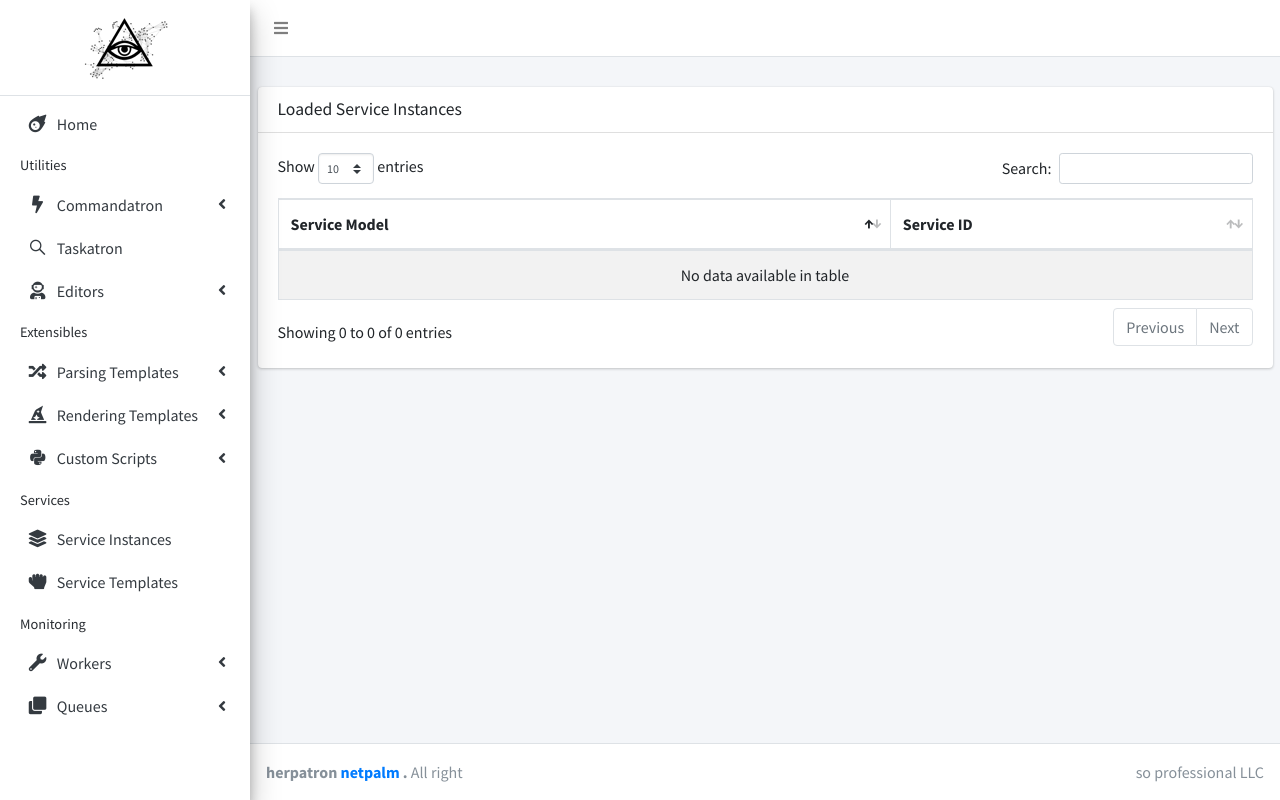
After one commit to tbotnz/netpalm-admin, a Flask app: page /serviceinstance in a window 1280 px wide. The commit adds this page. Run offline with Flask 2, Linux system fonts and the light colour scheme; data that the repository does not hold is empty; some libraries are stand-ins or nearby versions.

Commit message:
service_instance

```diff
--- a/backend/parseatron/parseatron.py
+++ b/backend/parseatron/parseatron.py
@@ -7,7 +7,6 @@ import os
 import json
 
 from backend.confload.confload import Config
-
 
 
 class ParseAtron:
@@ -81,10 +80,8 @@ class ParseAtron:
                                 lstrip_blocks=True,
                                 trim_blocks=True
                                 )
-
             template = j2_env.get_template(fsm_fn_fp.replace("backend/temp_fs/", ""))
             cli_dict = json.loads(cli_txt)
-            print(cli_dict)
             res = template.render(cli_dict)
             self.cleanup_temp_files(file_one=fsm_fn_fp)
             return [res]
--- a/netpalm-admin.py
+++ b/netpalm-admin.py
@@ -166,6 +166,15 @@ def containers():
                         )
 
 
+@app.route("/serviceinstance")
+def service_instance():
+    data = netpalm.get("service/instances/")
+    return render_template(
+                        "service-instance-table.html",
+                        data=data
+                        )
+
+
 @app.route("/process")
 def process():
     data = netpalm.get("workers/")
@@ -241,6 +250,7 @@ def fsm():
         return str(e)
 
 
+@app.route('/j2webhook', methods=['POST'])
 @app.route('/j2', methods=['POST'])
 def j2():
     try:
@@ -297,6 +307,19 @@ def add_j2_config():
         return str(e)
 
 
+@app.route('/j2webhook/add', methods=['POST'])
+def add_j2_webhook():
+    try:
+        data = request.json
+        res = netpalm.post(
+                        route="j2template/webhook/",
+                        payload=data
+                        )
+        return jsonify(res)
+    except Exception as e:
+        return str(e)
+
+
 @app.route('/script/add', methods=['POST'])
 def add_script():
     try:
--- a/templates/navbase.html
+++ b/templates/navbase.html
@@ -134,13 +134,14 @@ scratch. This page gets rid of all links and provides the needed markup only.
                                         </p>
                                     </a>
                                 </li>
-                                <li class="nav-item has-treeview">
+<!--                                <li class="nav-item has-treeview">
                                     <a href="{{ url_for('template_editor', template_type="j2 service") }}" class="nav-link">
                                         <p>
                                             j2 service
                                         </p>
                                     </a>
                                 </li>
+-->
                                 <li class="nav-item has-treeview">
                                     <a href="{{ url_for('template_editor', template_type="textfsm") }}" class="nav-link">
                                         <p>
@@ -247,6 +248,24 @@ scratch. This page gets rid of all links and provides the needed markup only.
                                 </li>
                             </ul>
                         </li>
+                        <li class="nav-header">Services</li>
+                        <li class="nav-item">
+                            <a href="{{ url_for('service_instance') }}" class="nav-link">
+                                <i class="nav-icon fas fa-layer-group"></i>
+                                <p>
+                                    Service Instances
+                                </p>
+                            </a>
+                        </li>
+                        <li class="nav-item">
+                            <a href="{{ url_for('service_template') }}" class="nav-link">
+                                <i class="nav-icon fas fa-hand-rock"></i>
+                                <p>
+                                    Service Templates
+                                </p>
+                            </a>
+                        </li>
+
                         <li class="nav-header">Monitoring</li>
                         <li class="nav-item has-treeview" id="nav_workers">
                             <a href="#" class="nav-link">
--- /dev/null
+++ b/templates/service-instance-table.html
@@ -0,0 +1,60 @@
+{% extends "navbase.html" %}
+{% block head %}
+{{ super() }}
+<link rel="stylesheet" href="{{ url_for("static", filename="plugins/datatables-bs4/css/dataTables.bootstrap4.css") }}">
+{% endblock %}
+{% block content %}
+{{ super() }}
+<!-- jQuery -->
+<script src="{{ url_for("static", filename="plugins/jquery/jquery.min.js") }}"></script>
+<script src="{{ url_for("static", filename="plugins/datatables/jquery.dataTables.js") }}"></script>
+<script src="{{ url_for("static", filename="plugins/datatables-bs4/js/dataTables.bootstrap4.js") }}"></script>
+
+<section class="content">
+  <div class="container-fluid">
+    <div class="card">
+      <div class="card-header">
+        <h3 class="card-title">Loaded Service Instances</h3>
+      </div>
+      <!-- /.card-header -->
+      <div class="card-body">
+        <div id="example1_wrapper" class="dataTables_wrapper dt-bootstrap4">
+          <div class="row">
+            <div class="col-sm-12">
+              <table id="example1" class="table table-bordered table-striped dataTable" role="grid"
+                aria-describedby="example1_info">
+                <thead>
+                  <tr role="row">
+                    <th class="sorting_asc" tabindex="0" aria-controls="example1" rowspan="1" colspan="1"
+                      aria-sort="ascending" aria-label=""
+                      style="width: 283px;">Service Model</th>
+                    <th class="sorting" tabindex="0" aria-controls="example1" rowspan="1" colspan="1"
+                      aria-label="" style="width: 150px;">Service ID</th>
+                  </tr>
+                </thead>
+                <tbody>
+                {% for serv in data %}
+                  <tr role="row" class="odd">
+                    <td class="sorting_1">{{serv["service_model"]}}</td>
+                    <td>{{serv["service_id"]}}</td>
+                  </tr>
+                {% endfor %}
+                </tbody>
+              </table>
+            </div>
+          </div>
+        </div>
+      </div>
+      <!-- /.card-body -->
+    </div>
+  </div>
+</section>
+
+<script>
+    $("#example1").DataTable({
+      "responsive": true,
+      "autoWidth": false,
+    });
+</script>
+
+{% endblock %}
--- a/templates/template-editor-form.html
+++ b/templates/template-editor-form.html
@@ -19,6 +19,8 @@
                 {% set httproute = "fsm" %}
                 {% elif "ttp" in heading %}
                 {% set httproute = "ttp" %}
+                {% elif "j2 webhook" in heading %}
+                {% set httproute = "j2webook" %}
                 {% elif "j2" in heading %}
                 {% set httproute = "j2" %}
                 {% endif %}
--- a/templates/tfsm-parser-table.html
+++ b/templates/tfsm-parser-table.html
@@ -59,7 +59,7 @@
       </div>
       <!-- /.card-body -->
       <div class="card-footer clearfix">
-        <a href="javascript:void(0)" class="btn btn-sm btn-info float-left">Add Template</a>
+        <a href="{{ url_for('template_editor', template_type="textfsm") }}" class="btn btn-sm btn-info float-left">Add Template</a>
       </div>
     </div>
   </div>
--- a/templates/universal-template-table.html
+++ b/templates/universal-template-table.html
@@ -55,11 +55,11 @@
             <div class="card-footer clearfix">
                 {% if "template" in heading and "webhook" in heading %}
                 {% set httproute = "webhookj2" %}
-                <a href="{{ url_for('template_editor', template_type="textfsm") }}"
+                <a href="{{ url_for('template_editor', template_type="j2 webhook") }}"
                     class="btn btn-sm btn-info float-left">Add Template</a>
                 {% elif "template" in heading and "config" in heading %}
                 {% set httproute = "configj2" %}
-                <a href="{{ url_for('template_editor', template_type="textfsm") }}"
+                <a href="{{ url_for('template_editor', template_type="j2 config") }}"
                     class="btn btn-sm btn-info float-left">Add Template</a>
                 {% elif "template" in heading and "service" in heading %}
                 {% set httproute = "servicej2" %}
@@ -67,7 +67,7 @@
                     class="btn btn-sm btn-info float-left">Add Template</a>
                 {% elif "template" in heading and "TTP" in heading %}
                 {% set httproute = "ttp" %}
-                <a href="{{ url_for('template_editor', template_type="textfsm") }}"
+                <a href="{{ url_for('template_editor', template_type="ttp") }}"
                     class="btn btn-sm btn-info float-left">Add Template</a>
                 {% else %}
                     {% if "webhook" in heading %}
```
